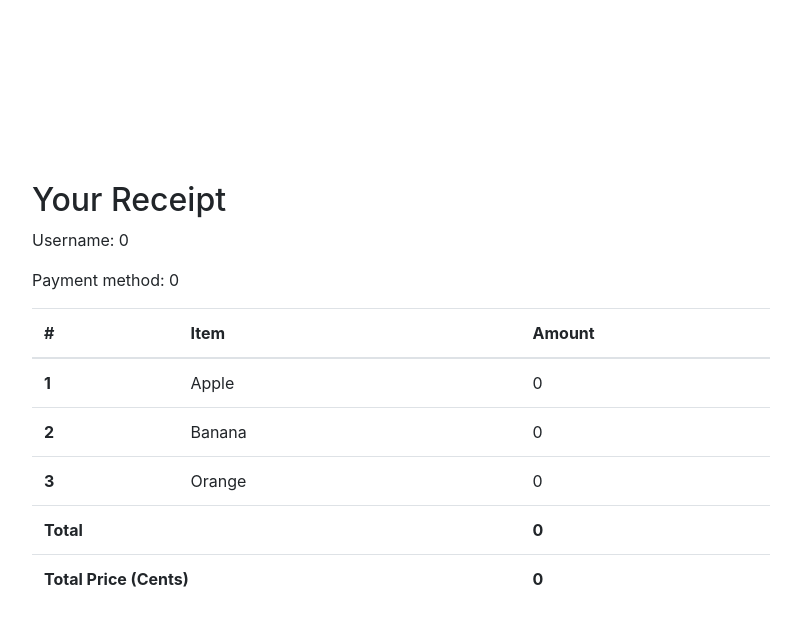
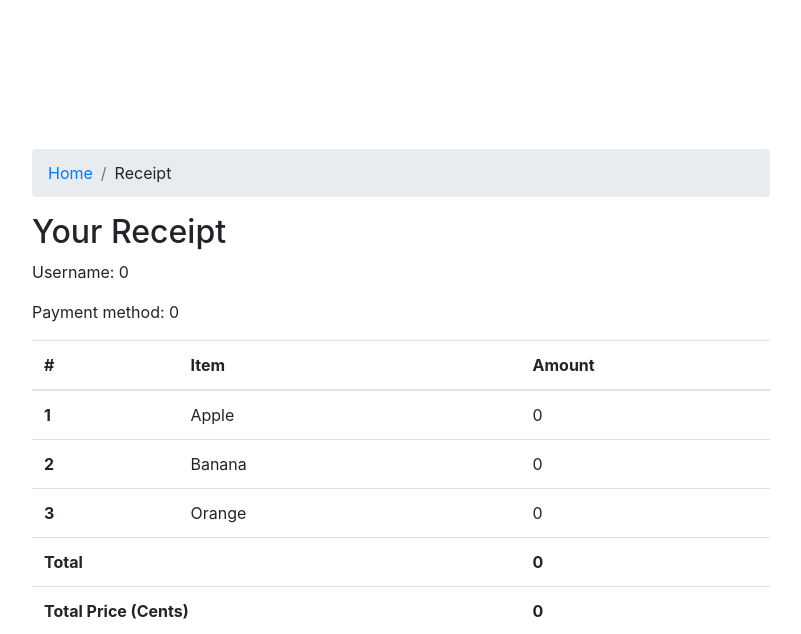
Before and after one commit to jasonlimantoro/CZ3006, a PHP site: page /receipt.php in a window 1280 px wide. Shown: the top 634 px of the page, without its empty margins (239-1040 px from the left). Run offline with PHP 8.4, Linux system fonts and the light colour scheme.

Commit message:
add breadcrumb

```diff
--- a/src/index.php
+++ b/src/index.php
@@ -1,5 +1,9 @@
 <?php include('layouts/base.php') ?>
+<?php startblock('breadrumb') ?>
+  <li class="breadcrumb-item active"><a href="/">Home</a></li>
+<?php endblock() ?>
 <?php startblock('content') ?>
+
 <div class="form-container">
   <h2>Place your order</h2>
   <form action="receipt.php" onsubmit="mySubmit();" method='POST'>
--- a/src/layouts/base.php
+++ b/src/layouts/base.php
@@ -16,6 +16,13 @@
 </head>
 <body>
 <div class="container web-container">
+  <nav aria-label="breadcrumb">
+    <ol class="breadcrumb">
+    <?php startblock('breadrumb') ?>
+    <?php endblock() ?>
+    </ol>
+  </nav>
+
   <?php startblock('content') ?>
   <?php endblock() ?>
 </div>
--- a/src/receipt.php
+++ b/src/receipt.php
@@ -1,4 +1,4 @@
-<?php include('layouts/base.php') ?>
+<?php include('index.php') ?>
 <?php
 $filename = 'order.txt';
 $data = [0, 0, 0];
@@ -56,7 +56,12 @@ if ($_SERVER["REQUEST_METHOD"] == "POST") {
 ?>
 
 <?php startblock('title') ?>
-  Your Receipt
+  <?= $username ?> Receipt
+<?php endblock() ?>
+
+<?php startblock('breadrumb') ?>
+  <?php superblock() ?>
+  <li class="breadcrumb-item">Receipt</li>
 <?php endblock() ?>
 
 <?php startblock('content') ?>
```
